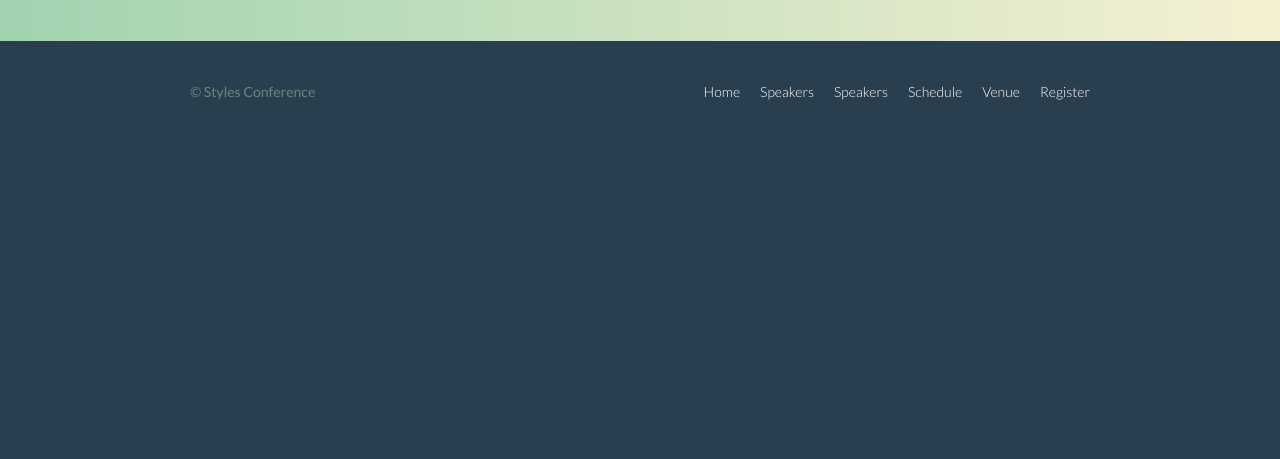
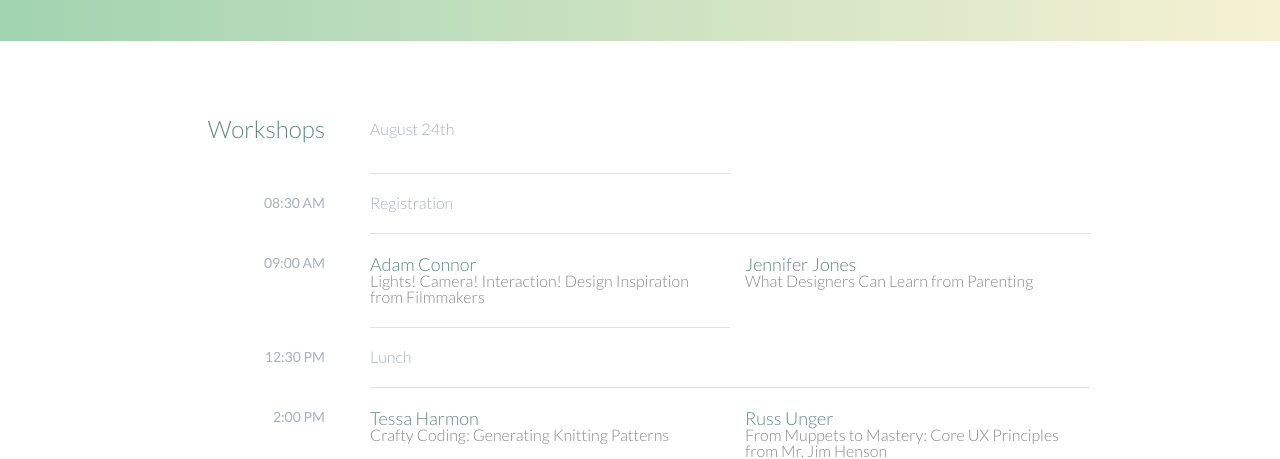
Before and after one commit to Pc-Kirui/foundations_web_dev, a plain HTML site: page styles-conference/schedule.html in a window 1280 px wide. Shown: the part 355-814 px from the top of the page. Drawn offline with Linux system fonts and the light colour scheme.

Commit message:
organising data with html and css

```diff
--- a/styles-conference/assets/stylesheets/main.css
+++ b/styles-conference/assets/stylesheets/main.css
@@ -368,3 +368,63 @@ textarea{
 .btn-default:hover{
     background: #77a998;
 }
+/*
+Schedule
+*/
+table{
+    margin-bottom: 44px;
+    width: 100%;
+}
+table:last-child{
+    margin-bottom: 0;
+}
+th,
+td {
+    padding-bottom: 22px;
+    vertical-align: top;
+}
+th {
+    padding-right: 45px;
+    text-align: right;
+    width: 20%;
+}
+td {
+    width: 40%;
+}
+thead {
+    line-height: 44px;
+}
+thead th {
+    color: #648880;
+    font-size: 24px;
+}
+tbody th {
+    color: #a9b2b9;
+    font-size: 14px;
+    font-weight: 400;
+    padding-top: 22px;
+    text-transform: uppercase;
+}
+tbody td {
+    border-top: 1px solid #dfe2e5;
+    padding-top: 21px;
+}
+tbody td:first-of-type {
+    padding-right: 15px;
+}
+tbody td:last-of-type {
+    padding-left: 15px;
+}
+tbody td:only-of-type {
+    padding-left: 0;
+    padding-right: 0;
+}
+table a {
+    color: #888;
+}
+table h4 {
+    margin-bottom: 0;
+}
+.schedule-offset {
+    color: #a9b2b9;
+}
--- a/styles-conference/schedule.html
+++ b/styles-conference/schedule.html
@@ -34,6 +34,71 @@
         </div>
     </section>
 
+    <section class="row">
+        <div class="container">
+            <table>
+                <thead>
+                    <tr>
+                        <th scope="row">Workshops</th>
+                        <td class="schedule-offset" colspan="2">August 24th</td>
+                    </tr>
+                </thead>
+                <tbody>
+                    <tr>
+                        <th scope="row">
+                            <time datetime="08:30:00">08:30 AM</time>
+                        </th>
+                        <td class="schedule-offset" colspan="2">
+                            Registration
+                        </td>
+                    </tr>
+                    <tr>
+                        <th scope="row">
+                            <time datetime="09:00:00">09:00 AM</time>
+                        </th>
+                        <td class="schedule-offset" colspan="2">
+                            <a href="speakers.html#adam-connor">
+                                <h4>Adam Connor</h4>
+                                Lights! Camera! Interaction! Design Inspiration from Filmmakers
+                            </a>
+                        </td>
+                        <td class="schedule-offset" colspan="2">
+                            <a href="speakers.html#jennifer-jones">
+                                <h4>Jennifer Jones</h4>
+                                What Designers Can Learn from Parenting
+                            </a>
+                        </td>
+                    </tr>
+                        <tr>
+                            <th scope="row">
+                                <time datetime="12:30:00">12:30 PM</time>
+                            </th>
+                            <td class="schedule-offset" colspan="2">
+                                Lunch
+                            </td>
+                        </tr>
+                        <tr>
+                            <th scope="row">
+                                <time datetime="14:00">2:00 PM</time>
+                            </th>
+                            <td class="schedule-offset" colspan="2">
+                                <a href="speakers.html#tessa-harmon">
+                                    <h4>Tessa Harmon</h4>
+                                    Crafty Coding: Generating Knitting Patterns
+                                </a>
+                            </td>
+                            <td class="schedule-offset" colspan="2">
+                                <a href="speakers.html#russ-unger">
+                                    <h4>Russ Unger</h4>
+                                    From Muppets to Mastery: Core UX Principles from Mr. Jim Henson
+                                </a>
+                            </td>
+                    </tr>
+                </tbody>
+            </table>
+        </div>
+    </section>
+
     <footer class="primary-footer container group">
         <small>&copy; Styles Conference</small>
         <nav class="nav">
```
